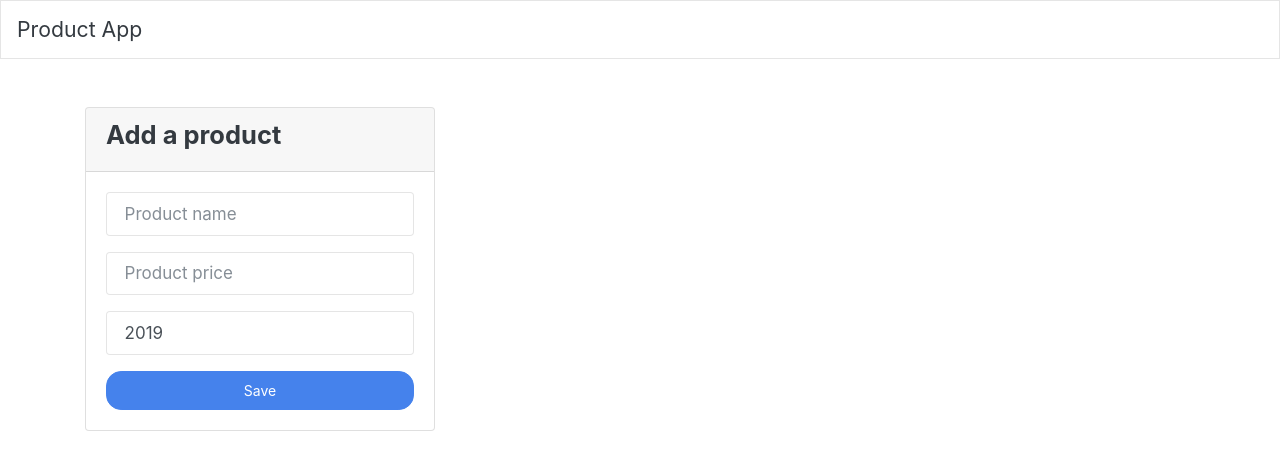
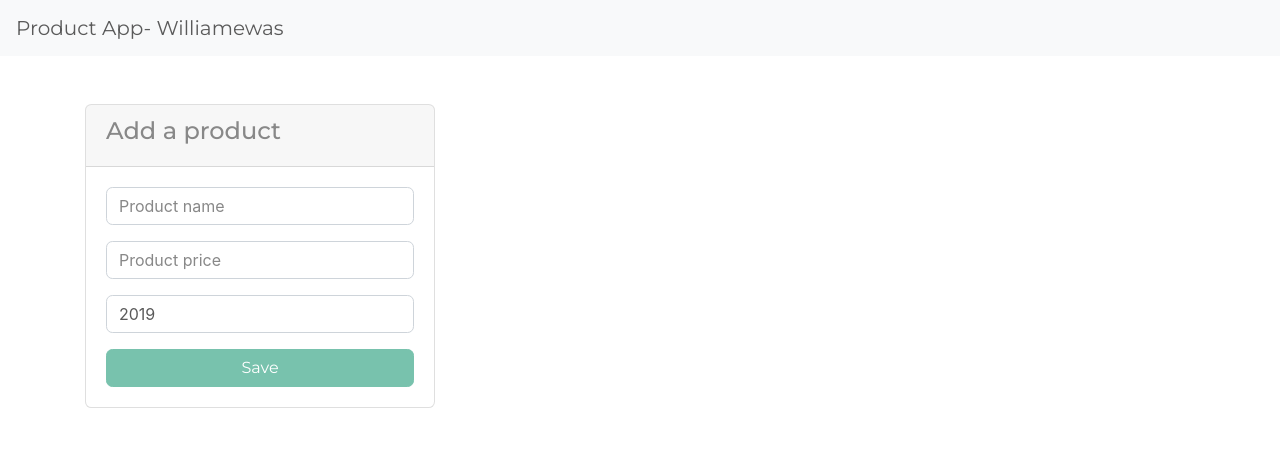
Before and after one commit to EdwinArevalo/JavascriptPoo, a plain HTML site: page index.html in a window 1280 px wide. Drawn offline with nearby package versions, Linux system fonts and the light colour scheme.

Commit message:
Index modified

```diff
--- a/index.html
+++ b/index.html
@@ -4,13 +4,13 @@
     <meta charset="UTF-8">
     <meta name="viewport" content="width=device-width, initial-scale=1.0">
     <meta http-equiv="X-UA-Compatible" content="ie=edge">
-    <link rel="stylesheet" href="https://bootswatch.com/4/litera/bootstrap.min.css">
-    <title>Product App</title>
+    <link rel="stylesheet" href="https://bootswatch.com/4/minty/bootstrap.min.css">
+    <title>Product App- Williamewas</title>
 </head>
 <body>
 
     <nav class="navbar navbar-light bg-light">
-        <a href="#" class="navbar-brand">Product App</a>
+        <a href="#" class="navbar-brand">Product App- Williamewas</a>
     </nav>
 
     <div class="container">
```
